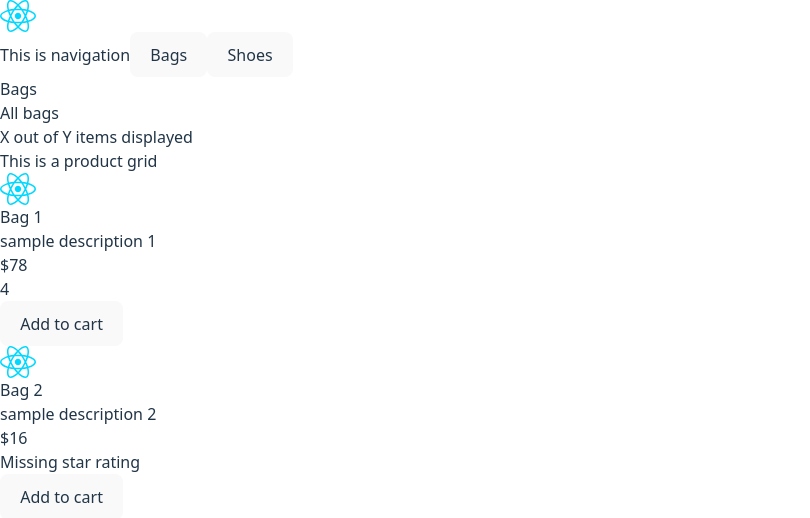
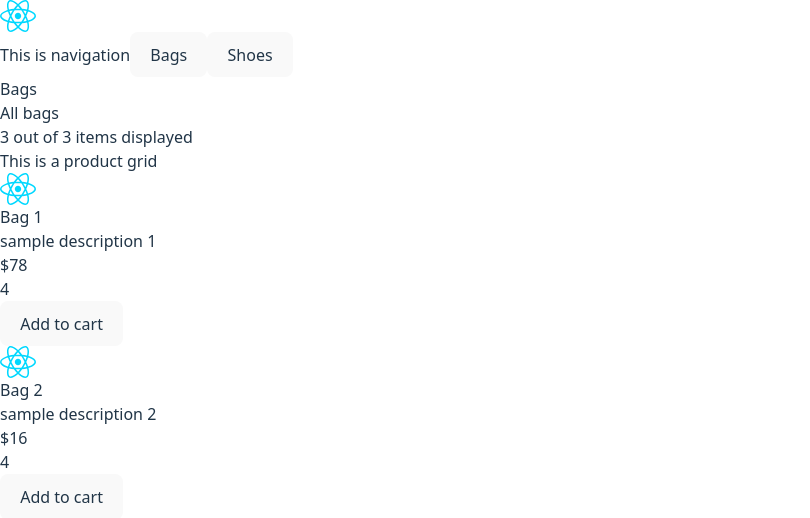
Before and after one commit to HShrigma/project-nexus, a React (Vite) app in the folder Project Nexus/: page / in a window 1280 px wide. Shown: the top 518 px of the page, without its empty margins (0-810 px from the left). Built offline with nearby package versions, Linux system fonts and the light colour scheme.

Commit message:
feat(counter): Implement productsCounter display and Load more functionality

```diff
--- a/Project Nexus/src/App.jsx
+++ b/Project Nexus/src/App.jsx
@@ -7,14 +7,17 @@ function App() {
     const [categories, setCategories] = useState([{ id: 1, name: "Bags", description: "All bags" }, { id: 2, name: "Shoes", description: "All shoes" }]);
     const [selectedCategory, setSelectedCategory] = useState();
 
-    const [items, setItems] = useState([
+    const [products, setProducts] = useState([
         { id: 1, categoryId: 1, name: "Bag 1", description: "sample description 1", price: 78, rating: 4 },
-        { id: 2, categoryId: 1, name: "Bag 2", description: "sample description 2", price: 16 },
-        { id: 3, categoryId: 2, name: "Shoes 1", description: "sample description 1", price: 66 },
-        { id: 4, categoryId: 2, name: "Shoes 2", description: "sample description 2", price: 234 },
-        { id: 5, categoryId: 2, name: "Shoes 3", description: "sample description 3", price: 2847 },
-        { id: 6, categoryId: 2, name: "Shoes 4", description: "sample description 4", price: 39 },
-        { id: 7, categoryId: 1, name: "Bag 3", description: "sample description 3", price: 26, rating: 5 }]);
+        { id: 2, categoryId: 1, name: "Bag 2", description: "sample description 2", price: 16, rating: 4 },
+        { id: 3, categoryId: 2, name: "Shoes 1", description: "sample description 1", price: 66, rating: 2 },
+        { id: 4, categoryId: 2, name: "Shoes 2", description: "sample description 2", price: 234, rating: 4 },
+        { id: 5, categoryId: 2, name: "Shoes 3", description: "sample description 3", price: 2847, rating: 5 },
+        { id: 6, categoryId: 2, name: "Shoes 4", description: "sample description 4", price: 234, rating: 4 },
+        { id: 7, categoryId: 2, name: "Shoes 5", description: "sample description 5", price: 2847, rating: 5 },
+        { id: 8, categoryId: 2, name: "Shoes 6", description: "sample description 6", price: 39, rating: 4 },
+        { id: 9, categoryId: 2, name: "Shoes 7", description: "sample description 7", price: 39, rating: 4 },
+        { id: 10, categoryId: 1, name: "Bag 3", description: "sample description 3", price: 26, rating: 5 }]);
 
     useEffect(() => {
         if (!selectedCategory) setSelectedCategory(categories[0]);
@@ -32,7 +35,7 @@ function App() {
             />
             <Products
                 selectedCategory={selectedCategory}
-                products={items}
+                products={products?.filter(prod => prod.categoryId === selectedCategory?.id)}
             />
             <Footer />
         </>
--- a/Project Nexus/src/components/products/Products.jsx
+++ b/Project Nexus/src/components/products/Products.jsx
@@ -1,20 +1,33 @@
+import { useEffect, useState } from "react";
 import CategoryTitle from "./category/CategoryTitle";
 import Filter from "./filter/Filter";
 import ProductCounter from "./product/ProductCounter";
 import ProductGrid from "./ProductGrid";
 
 export const Products = ({selectedCategory, products}) => {
+    const displayStep = 5;
+    useEffect(()=> products ? setDisplayCount(getCountFirst()) : setDisplayCount(0), [products])
+    const getCountFirst = () => {
+        if (!products) return 0;
+        return displayStep <= products.length ? displayStep : products.length;
+    }
+    const [displayedCount, setDisplayCount] = useState(getCountFirst());
+    const handleLoadMore = () => setDisplayCount(prev => prev + displayStep <= products.length ? prev + displayStep : products.length);
+
     return (
         <div>
             <CategoryTitle
                 categoryTitle={selectedCategory?.name}
                 categoryDescription={selectedCategory?.description}
             />
-            <ProductCounter/>
+            <ProductCounter
+                productsLength={products ? products.length : 0}
+                currentCount={displayedCount}
+            />
             <ProductGrid
-                products={products?.filter(prod => prod.categoryId === selectedCategory?.id) }
+                products={products}
             />
-            <button>Load More</button>
+            <button onClick={handleLoadMore}>Load More</button>
             <Filter/>
         </div>
     )
--- a/Project Nexus/src/components/products/product/ProductCounter.jsx
+++ b/Project Nexus/src/components/products/product/ProductCounter.jsx
@@ -1,7 +1,7 @@
-export const ProductCounter = () => {
+export const ProductCounter = ({ productsLength, currentCount }) => {
     return (
         <div>
-            X out of Y items displayed
+            {currentCount} out of {productsLength} items displayed
         </div>
     )
 }
```
